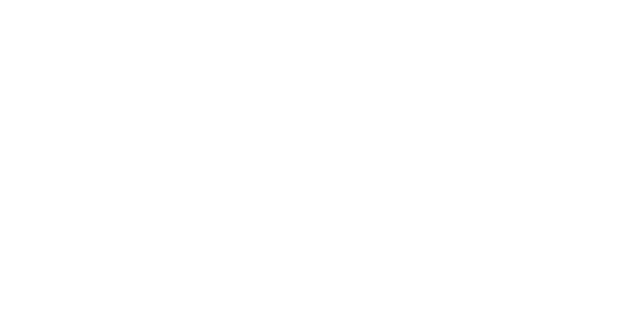
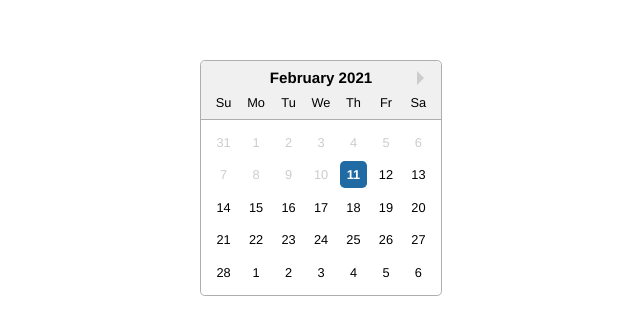
Before and after one commit to ryand67/scheduler, a Next.js app: page / in a window 1280 px wide. Shown: the part 220-554 px from the top of the page, without its empty margins (319-959 px from the left). Built offline with nearby package versions, Linux system fonts and the light colour scheme.

Commit message:
calendar set

```diff
--- a/package.json
+++ b/package.json
@@ -8,8 +8,10 @@
     "start": "next start"
   },
   "dependencies": {
+    "date-fns": "^2.17.0",
     "next": "10.0.6",
     "react": "17.0.1",
+    "react-datepicker": "^3.4.1",
     "react-dom": "17.0.1"
   }
 }
--- a/pages/index.js
+++ b/pages/index.js
@@ -1,15 +1,26 @@
-import Head from 'next/head'
+import Head from 'next/head';
+import { useState } from "react";
 import styles from '../styles/Home.module.css'
+import Datepicker from 'react-datepicker';
+import 'react-datepicker/dist/react-datepicker.css'
+import { addDays, setHours, setMinutes, getDay, format } from "date-fns";
 
 export default function Home() {
+  const [startDate, setStartDate] = useState(new Date());
+
   return (
     <div className={styles.container}>
       <Head>
-        <title>Create Next App</title>
+        <title>Scheduling App</title>
         <link rel="icon" href="/favicon.ico" />
       </Head>
 
-
+      <Datepicker
+        minDate={new Date()}
+        inline
+        selected={startDate}
+        onChange={date => setStartDate(date)}
+      />
     </div>
   )
 }
```
Also changed, not shown: 1 other file (tests, documents, lock files or other folders).
